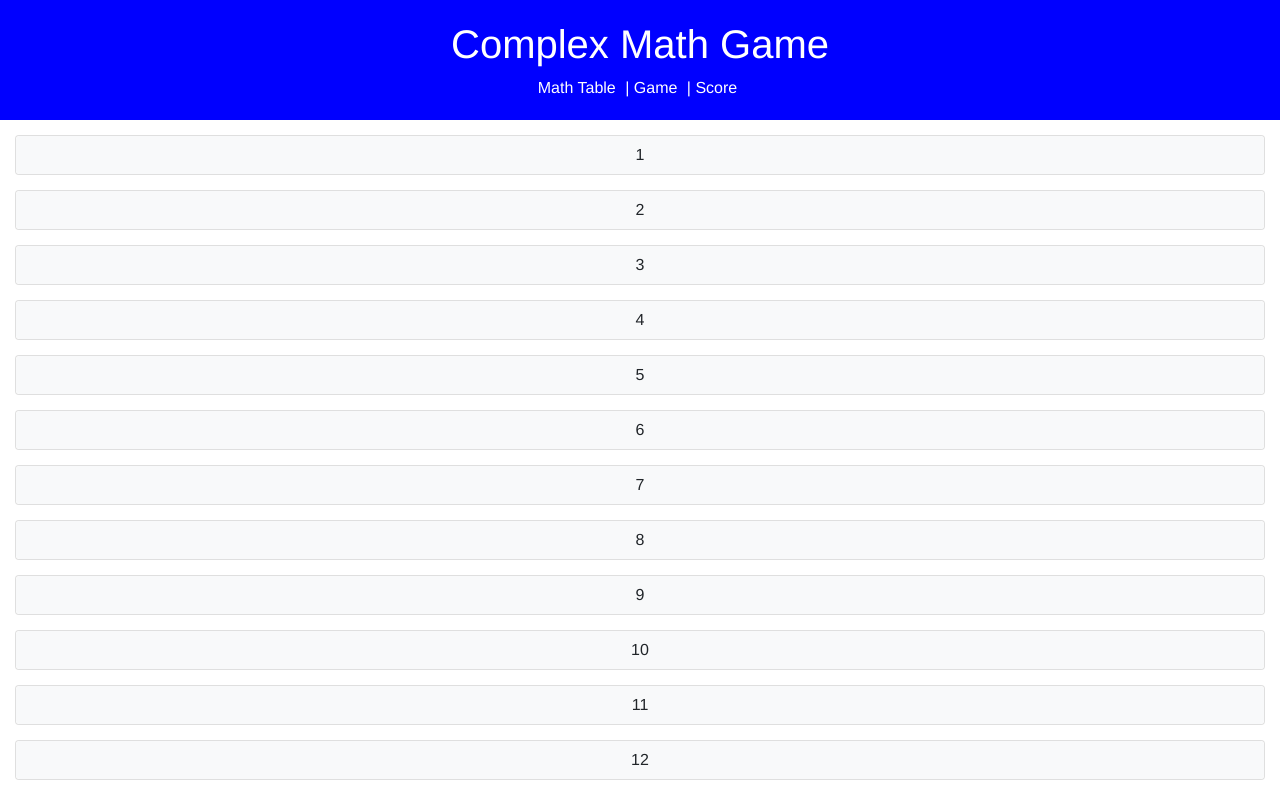
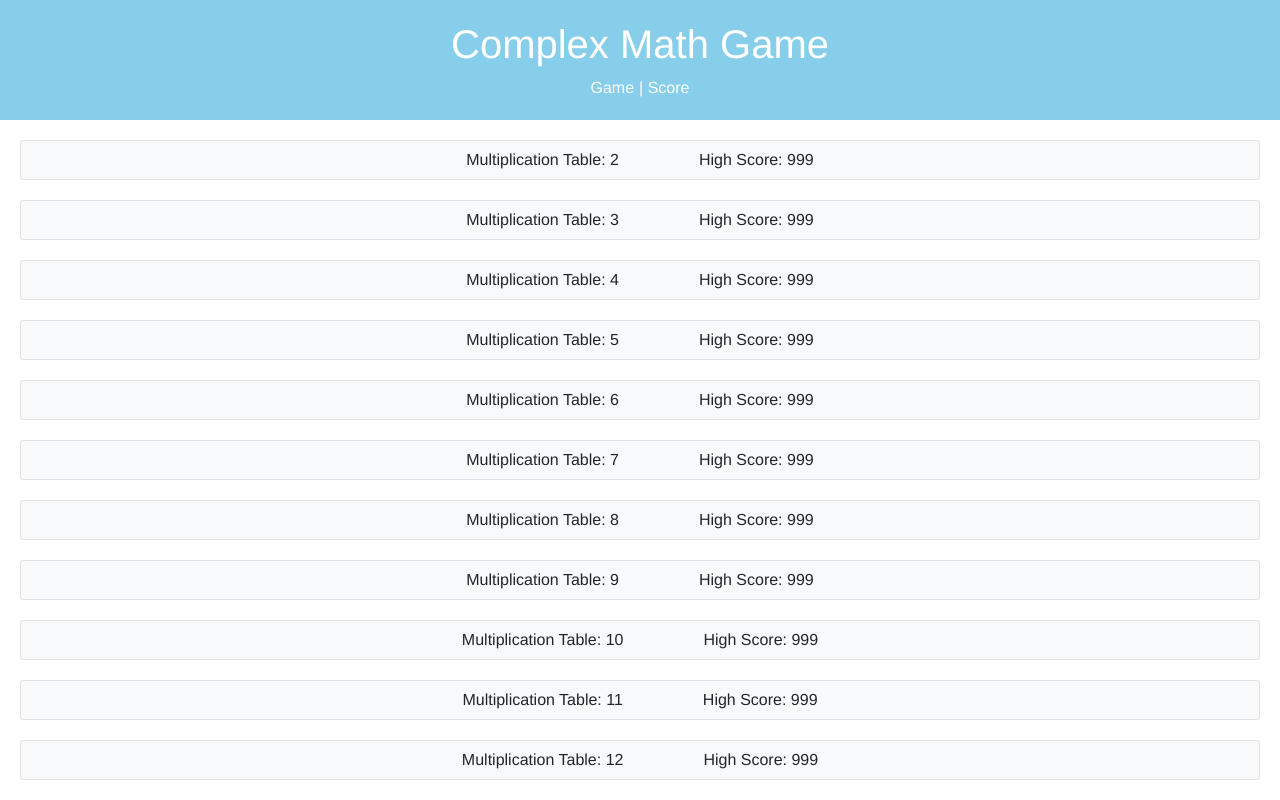
Before and after one commit to kimvcp/complex-math-game, a Vue app in the folder client/: page /#/ in a window 1280 px wide. Built offline with nearby package versions, Linux system fonts and the light colour scheme; no server answers.

Commit message:
remove unused code

```diff
--- a/client/src/components/Card.vue
+++ b/client/src/components/Card.vue
@@ -1,15 +1,20 @@
 <template>
-    <b-button href="http://localhost:8080/#/game" variant="light">
-        <b-card-text>
-            {{card}}
-        </b-card-text>
+    <b-button variant="light" v-bind:game="game" to="game">
+        <span style="margin-right: 80px">Multiplication Table: {{card}}</span>
+        <span>High Score: {{highScore}}</span>
     </b-button>
 </template>
 
 <script>
 export default {
     name: "Card",
-    props: ["card"],
+    props: ['card', 'highScore'],
+    data() {
+      return {
+
+      }
+    },
+
 }
 </script>
 
--- a/client/src/components/TableCards.vue
+++ /dev/null
@@ -1,36 +0,0 @@
-<template>
-<div>
-    <p class="error" v-if="error">{{error}}</p>
-    <div>
-      <div
-        class="card"
-        v-for=" card in tableCards"
-        v-bind:key="card"
-      >
-        <Card v-bind:card="card" />
-      </div>
-    </div>
-</div>
-</template>
-
-
-<script>
-import Card from './Card.vue'
-
-export default {
-    name: 'TableCards',
-    components: {
-        Card,
-    },
-    props: ['tableCards', 'error'],
-
-}
-</script>
-
-<style scoped>
-
-.card {
-  margin: 15px;
-}
-
-</style>
--- a/client/src/components/layout/Header.vue
+++ b/client/src/components/layout/Header.vue
@@ -1,9 +1,8 @@
 <template>
     <header class="header">
-        <h1>Complex Math Game</h1>
         <div id="nav">
-            <router-link to="/">Math Table</router-link> |
-            <router-link to="/game">Game</router-link> |
+            <router-link to="/"><h1>Complex Math Game</h1></router-link>
+            <router-link to="/game">Game</router-link>|
             <router-link to="/score">Score</router-link>
         </div>
     </header>
@@ -17,7 +16,7 @@ export default {
 
 <style scoped>
     .header{
-        background:blue;
+        background:skyblue;
         color: #fff;
         text-align: center;
         padding: 20px
--- a/client/src/views/Home.vue
+++ b/client/src/views/Home.vue
@@ -1,23 +1,36 @@
 <template>
   <div>
-    <TableCards v-bind:tableCards="tableCards" />
+    <p class="error" v-if="error">{{error}}</p>
+    <div>
+      <div
+        class="card"
+        v-for=" card in tableCards"
+        v-bind:key="card"
+      >
+        <Card
+          v-bind:card="card"
+          v-bind:highScore="highScore" />
+      </div>
+    </div>
+
   </div>
 </template>
 
 <script>
-import TableCards from '../components/TableCards';
+import Card from '../components/Card';
 import PostService from "../PostService";
 
 export default {
   name: 'Home',
   components: {
-    TableCards
+    Card
   },
     data() {
       return {
-        tableCards: [1, 2 ,3 ,4 ,5 ,6 ,7 ,8 ,9 ,10 ,11 ,12],
+        tableCards: [ 2 ,3 ,4 ,5 ,6 ,7 ,8 ,9 ,10 ,11 ,12],
+        highScore: "999",
         questions: [],
-        error: "",
+        err: "",
       }
     },
     async created() {
@@ -30,3 +43,9 @@ export default {
     }
 
 </script>
+
+<style scoped>
+.card {
+  margin: 20px;
+}
+</style>
```
Also changed, not shown: client/src/views/Game.vue (+10 -0 lines).
